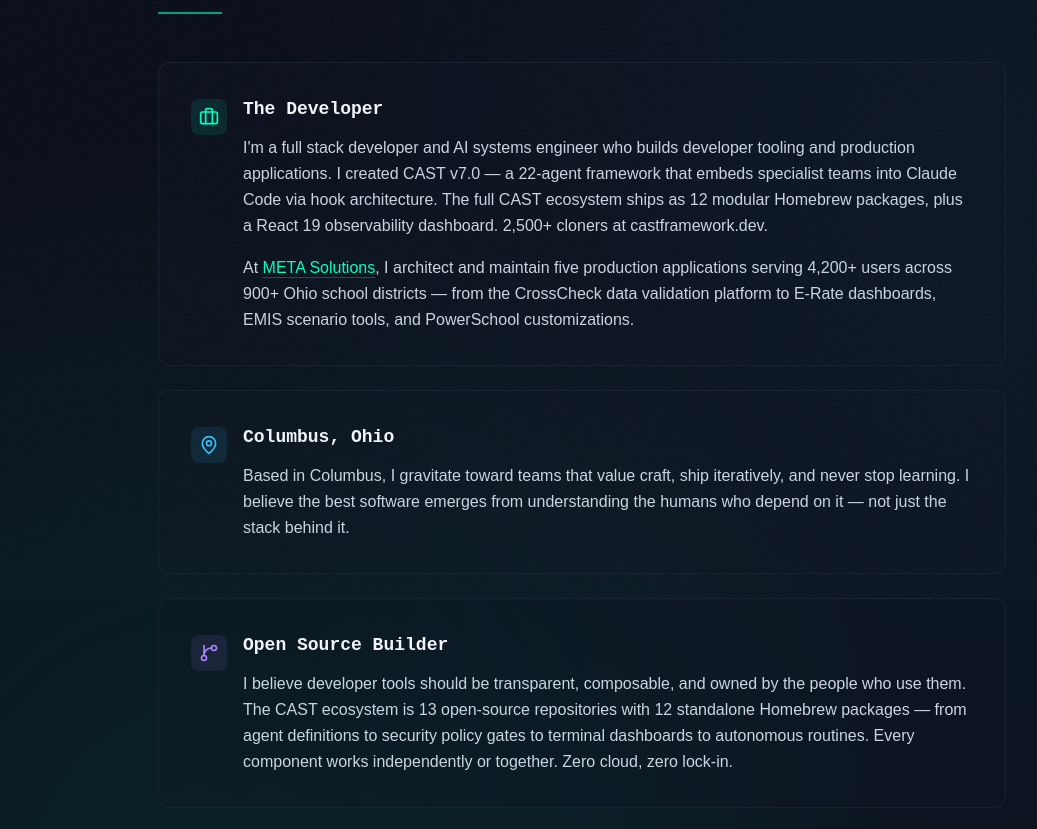
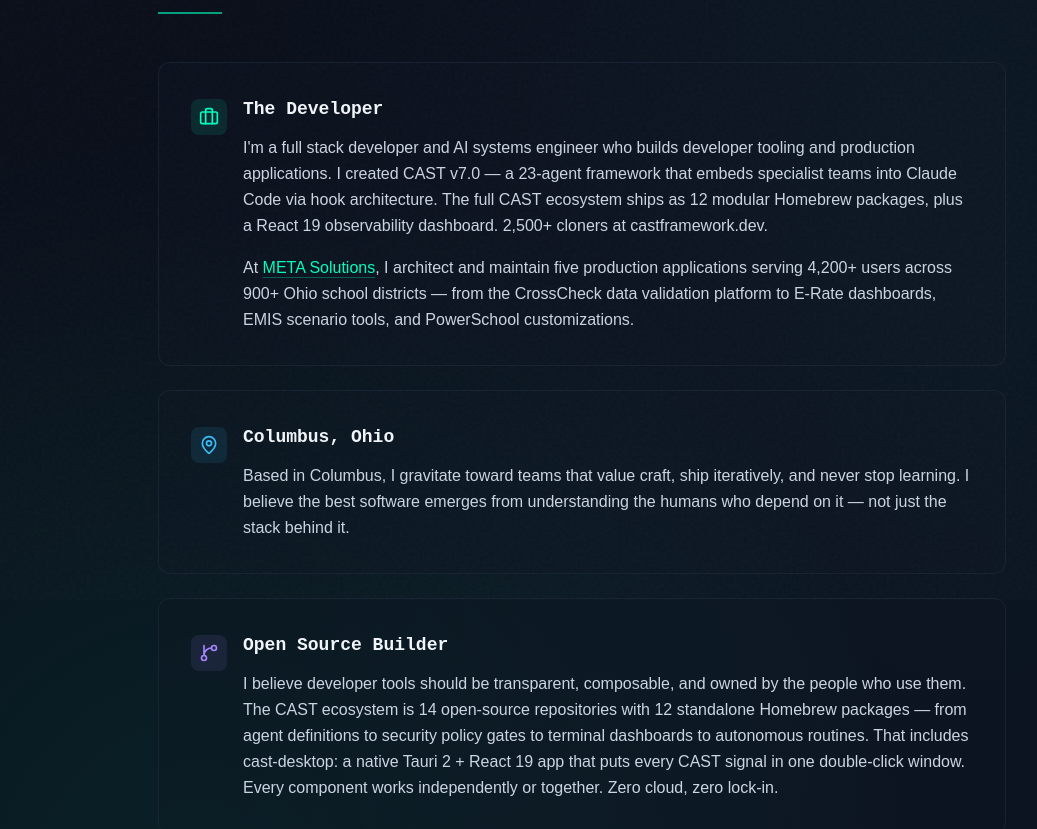
Before and after one commit to ek33450505/Edward_Kubiak, a React (Vite) app: page /about in a window 1280 px wide. Shown: the part 200-1029 px from the top of the page, without its empty margins (58-1095 px from the left). Built offline with nearby package versions, Linux system fonts and the light colour scheme.

Commit message:
chore(portfolio): refresh CAST stats — 23 agents, add cast-desktop
Co-Authored-By: Claude <noreply@anthropic.com>

```diff
--- a/src/Components/About.jsx
+++ b/src/Components/About.jsx
@@ -41,7 +41,7 @@ const About = () => {
                 <p className="text-slate-300 leading-relaxed">
                   I&apos;m a full stack developer and AI systems engineer who
                   builds developer tooling and production applications. I
-                  created CAST v7.0 — a 22-agent framework that embeds
+                  created CAST v7.0 — a 23-agent framework that embeds
                   specialist teams into Claude Code via hook architecture. The
                   full CAST ecosystem ships as 12 modular Homebrew packages,
                   plus a React 19 observability dashboard. 2,500+ cloners at
@@ -111,10 +111,12 @@ const About = () => {
                 <p className="text-slate-300 leading-relaxed">
                   I believe developer tools should be transparent, composable,
                   and owned by the people who use them. The CAST ecosystem is
-                  13 open-source repositories with 12 standalone Homebrew
+                  14 open-source repositories with 12 standalone Homebrew
                   packages — from agent definitions to security policy gates to
-                  terminal dashboards to autonomous routines. Every component
-                  works independently or together. Zero cloud, zero lock-in.
+                  terminal dashboards to autonomous routines. That includes
+                  cast-desktop: a native Tauri 2 + React 19 app that puts every
+                  CAST signal in one double-click window. Every component works
+                  independently or together. Zero cloud, zero lock-in.
                 </p>
               </div>
             </div>
--- a/src/Components/Home.jsx
+++ b/src/Components/Home.jsx
@@ -31,7 +31,7 @@ const competencies = [
     icon: Brain,
     title: "AI / LLM Integration",
     description:
-      "Architect of CAST v7.0 — 22 specialist agents, 12 modular Homebrew packages, and a real-time observability dashboard for Claude Code. 2,500+ cloners. castframework.dev",
+      "Architect of CAST v7.0 — 23 specialist agents, 12 modular Homebrew packages, and a real-time observability dashboard for Claude Code. 2,500+ cloners. castframework.dev",
   },
 ];
 
@@ -649,7 +649,7 @@ const Home = () => {
               By day, I build production education technology for Ohio school
               districts at META Solutions. By night, I build open-source
               infrastructure for AI-native development — including CAST, a
-              30-agent framework for Claude Code with 2,000+ cloners and a
+              23-agent framework for Claude Code with 2,500+ cloners and a
               full ecosystem of modular Homebrew packages.
             </motion.p>
 
--- a/src/Components/Resume.jsx
+++ b/src/Components/Resume.jsx
@@ -50,7 +50,7 @@ const skills = {
   "AI Infrastructure & Developer Tools": [
     "Claude API",
     "Claude Code",
-    "CAST v7.0 (22 agents, 12 Homebrew packages)",
+    "CAST v7.0 (23 agents, 12 Homebrew packages)",
     "Agent Architecture",
     "Tauri v2",
     "Ollama",
@@ -91,8 +91,8 @@ const experience = [
     location: "Columbus, OH",
     period: "August 2022 — Present",
     highlights: [
-      "Creator of CAST (Claude Agent Specialist Team) v7.0 — a local-first, open-source multi-agent framework embedded into Claude Code via hook-driven dispatch. 22 specialist agents with model-driven routing (Sonnet for complex tasks, Haiku for lightweight, Opus for migration review), local SQLite observability, per-agent persistent memory, and a hook-enforced quality gate layer. 2,500+ cloners in the last 14 days. No cloud dependencies — everything runs on the developer machine.",
-      "Architected the CAST ecosystem as 12 modular Homebrew packages — cast-agents, cast-hooks, cast-observe, cast-security, cast-dash, cast-memory, cast-parallel, Claude's Journal, cast-time, cast-routines, cast-doctor, and the umbrella claude-agent-team — enabling developers to install only the components they need. Each package has its own Homebrew tap, versioned releases, and standalone functionality.",
+      "Creator of CAST (Claude Agent Specialist Team) v7.0 — a local-first, open-source multi-agent framework embedded into Claude Code via hook-driven dispatch. 23 specialist agents with model-driven routing (Sonnet for complex tasks, Haiku for lightweight, Opus for migration review), local SQLite observability, per-agent persistent memory, and a hook-enforced quality gate layer. 2,500+ cloners in the last 14 days. No cloud dependencies — everything runs on the developer machine.",
+      "Architected the CAST ecosystem as 12 modular Homebrew packages — cast-agents, cast-hooks, cast-observe, cast-security, cast-dash, cast-memory, cast-parallel, Claude's Journal, cast-time, cast-routines, cast-doctor, and the umbrella claude-agent-team — enabling developers to install only the components they need. Each package has its own Homebrew tap, versioned releases, and standalone functionality. Shipped cast-desktop (Tauri 2 + React 19 + Rust) — a native macOS desktop app with 11 dashboard views, PTY terminal, and Cmd+K palette, distributed via its own Homebrew tap.",
       "Built two complementary observability layers: the Claude Code Dashboard v2.2.0 (React 19 + TypeScript + Express 5 + SSE) — a 10-page real-time UI with session cost tracking, per-agent scorecards, Cmd+K search, and privacy auditing — and cast-dash, an htop-style Python TUI for terminal-native monitoring.",
       "Shipped cast-routines and cast-doctor (2026-05-11) — routines schedule autonomous Claude Code workflows via YAML + cron; doctor is a read-only health-check CLI that audits any Claude Code install for missing hooks, stale memory, and configuration drift.",
       "Built Forge (publicly archived) — a native macOS terminal emulator designed around Claude Code using Tauri v2, React 19, TypeScript, and xterm.js. Features multi-tab splits, Claude session detection, CAST integration, and command palette.",
@@ -193,7 +193,7 @@ const Resume = () => {
           Summary
         </h2>
         <p className="text-slate-300 leading-relaxed">
-          AI systems engineer and full stack developer who builds developer tooling and multi-agent frameworks. Creator of CAST v7.0 — a local-first, open-source 22-agent framework for Claude Code distributed as 12 modular Homebrew packages, with 2,500+ cloners in the last 14 days and a dedicated ecosystem site at castframework.dev. Ships and maintains five production web applications at META Solutions serving 4,200+ users across 900+ Ohio school districts.
+          AI systems engineer and full stack developer who builds developer tooling and multi-agent frameworks. Creator of CAST v7.0 — a local-first, open-source 23-agent framework for Claude Code distributed as 12 modular Homebrew packages, with 2,500+ cloners in the last 14 days and a dedicated ecosystem site at castframework.dev. Ships and maintains five production web applications at META Solutions serving 4,200+ users across 900+ Ohio school districts.
         </p>
       </motion.div>
 
```
